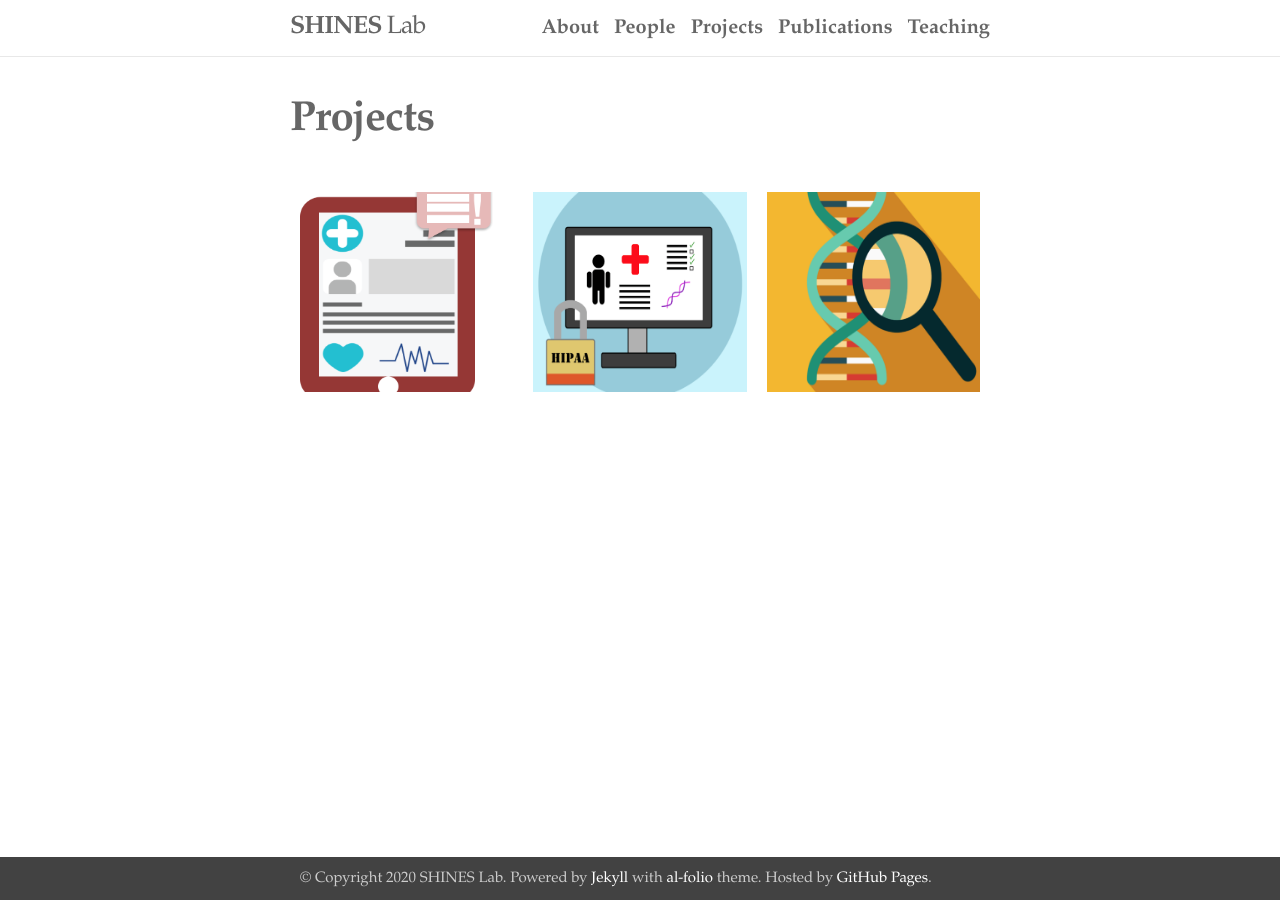
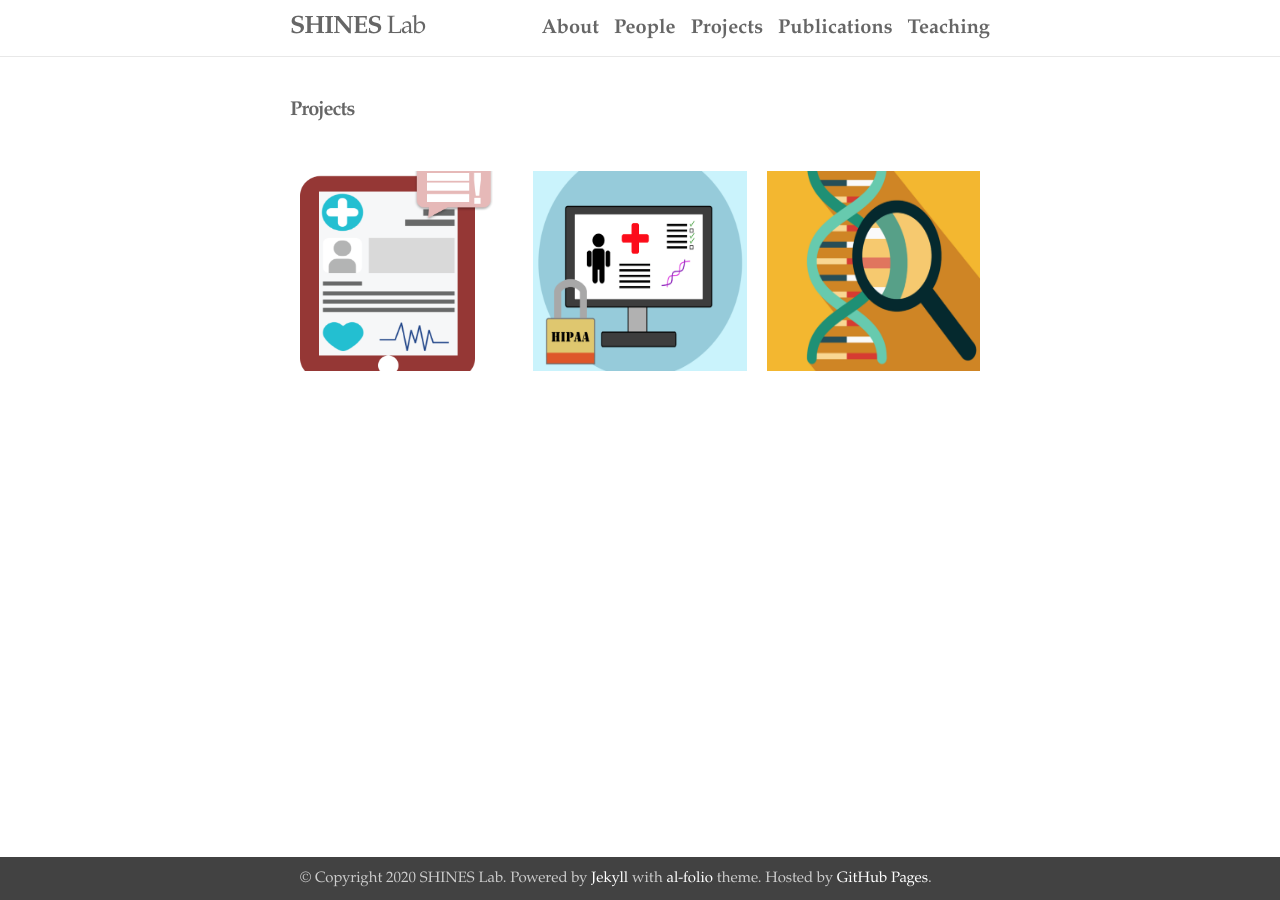
Before and after one commit to shines-lab/shines-lab.github.io, a Jekyll site: the page built from _pages/projects.md, in a window 1280 px wide. Built offline with Jekyll 4.4.1, drawn with Linux system fonts in a browser that asks for light colours.

Commit message:
Update page.html

```diff
--- a/_layouts/page.html
+++ b/_layouts/page.html
@@ -4,7 +4,7 @@ layout: default
 <div class="post">
 
   <header class="post-header">
-    <h3 class="post-title"><b>{{ page.title }}</b></h3>
+    <h3 style="font-size:20px" class="post-title"><b>{{ page.title }}</b></h3>
     <h4 class="post-description">{{ page.description }}</h4>
   </header>
 
```
